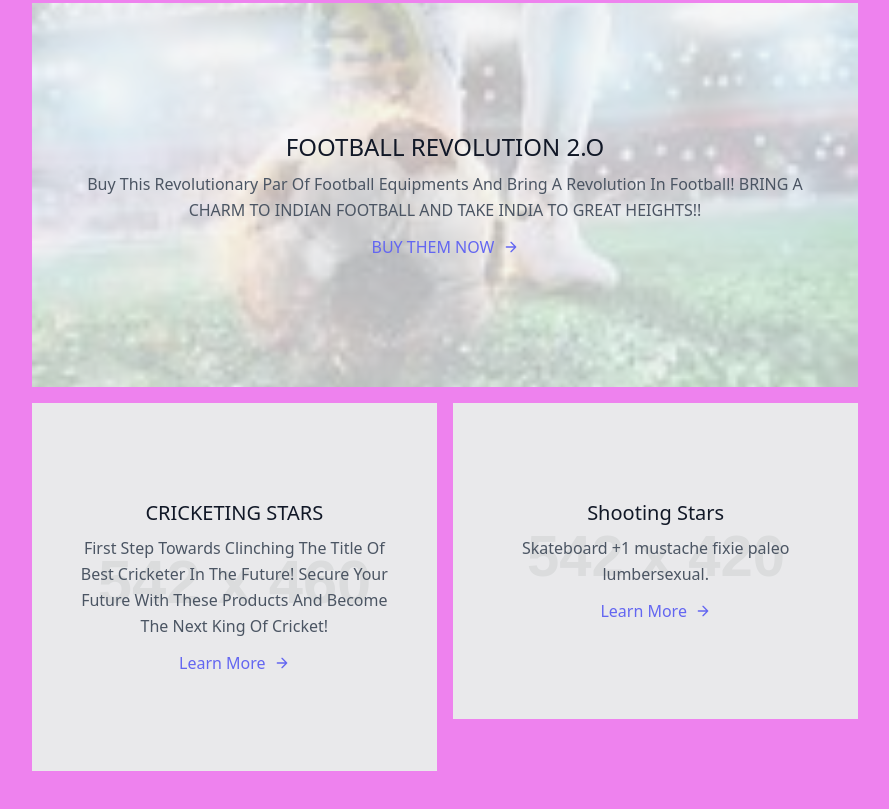
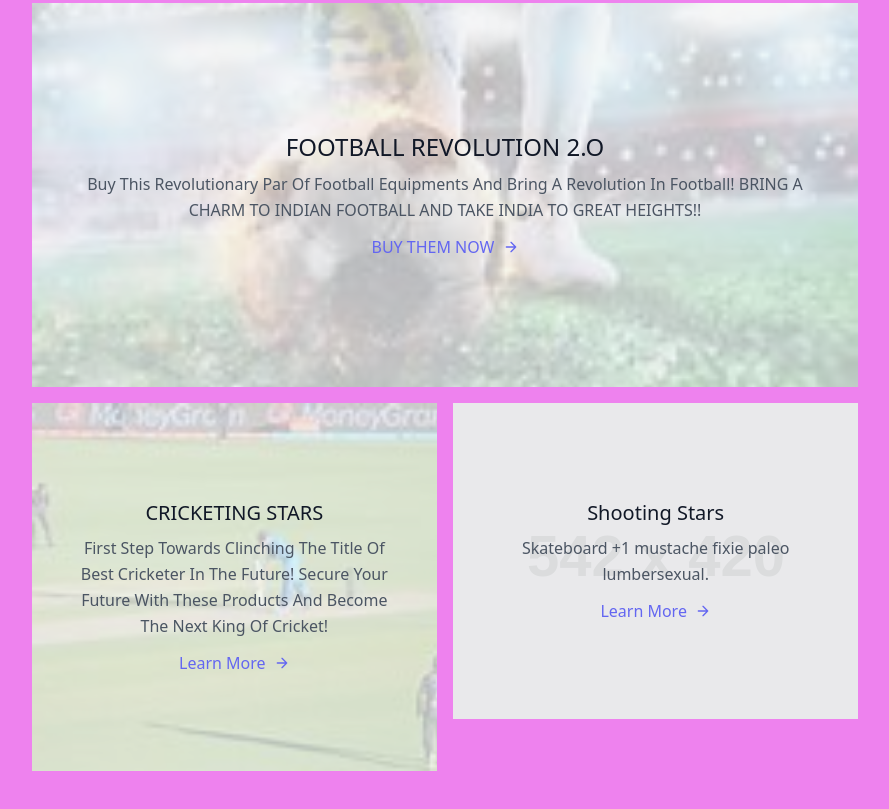
Before and after one commit to ashusachiv441/ASHERS-SPORTS, a plain HTML site: page index.html in a window 1280 px wide. Shown: the part 2228-3037 px from the top of the page, without its empty margins (195-1084 px from the left). Drawn offline with nearby package versions, Linux system fonts and the light colour scheme; placeholder pictures from the web are drawn by us.

Commit message:
Update index.html

```diff
--- a/index.html
+++ b/index.html
@@ -182,7 +182,7 @@
       <div class="flex flex-wrap -mx-2">
         <div class="px-2 w-1/2">
           <div class="flex flex-wrap w-full bg-gray-100 sm:py-24 py-16 sm:px-10 px-6 relative">
-            <img alt="gallery" class="w-full object-cover h-full object-center block opacity-25 absolute inset-0" src="https://dummyimage.com/542x460">
+            <img alt="gallery" class="w-full object-cover h-full object-center block opacity-25 absolute inset-0" src="crick.jpeg">
             <div class="text-center relative z-10 w-full">
               <h2 class="text-xl text-gray-900 font-medium title-font mb-2">CRICKETING STARS</h2>
               <p class="leading-relaxed">First Step Towards Clinching The Title Of Best Cricketer In The Future! Secure Your Future With These Products And Become The Next King Of Cricket!</p>
```
